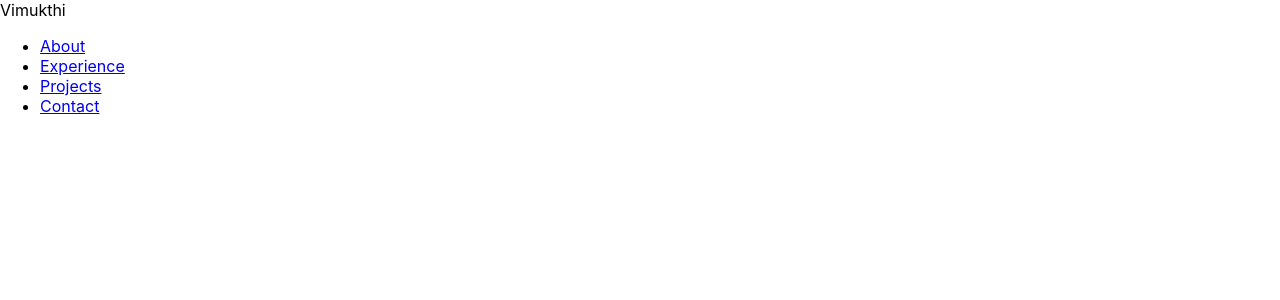
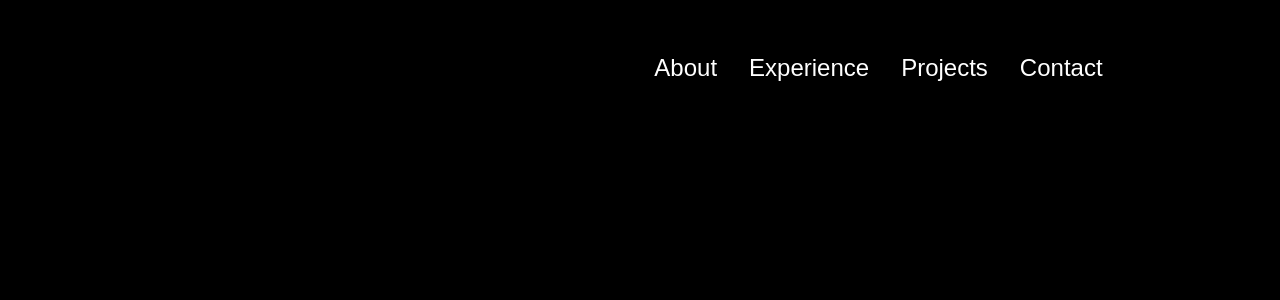
Before and after one commit to VimukthiMK/Portfolio-Vimukthi_Kulathilaka, a React (Create React App) app in the folder portfolio/: page / in a window 1280 px wide. Shown: the top 300 px of the page. Built offline with nearby package versions, Linux system fonts and the light colour scheme.

Commit message:
Navigation CSS

```diff
--- a/portfolio/src/App.js
+++ b/portfolio/src/App.js
@@ -1,4 +1,5 @@
-import React from 'react';
+import React from 'react'
+import'./CSS/style.css'
 import { BrowserRouter as Router, Routes, Route } from 'react-router-dom';
 
 import Header from './Components/Header';
--- /dev/null
+++ b/portfolio/src/CSS/style.css
@@ -0,0 +1,81 @@
+:root{
+    --link-color: white;
+    --link-hover-color: grey;
+    --bg-color: black;
+    --p-color: rgb(35, 223, 207);
+    --text-decoration-color:rgb(181, 181, 181);
+    --border-color:rgb(53, 53, 53);
+    --border-color-2:rgb(163, 163, 163);
+    --detail-container-color:rgb(59, 56, 56);
+
+
+
+
+  }
+  *{
+    margin: 0;
+    padding: 0;
+    box-sizing: border-box;
+    list-style: none;
+    scroll-behavior: smooth;
+    text-decoration: none;
+
+  }
+  body {
+   font-family: 'Poppins', sans-serif;
+   background-color: var(--bg-color);
+
+
+  }
+
+ body {
+    font-family: "Poppins", sans-serif;
+  }
+
+  html {
+    scroll-behavior: smooth;
+  }
+
+  p {
+    color: var(--p-color);
+  }
+
+  /* DESKTOP NAV */
+
+nav,
+.nav-links {
+  display: flex;
+}
+
+nav {
+  justify-content: space-around;
+  align-items: center;
+  height: 17vh;
+}
+
+.nav-links {
+  gap: 2rem;
+  list-style: none;
+  font-size: 1.5rem;
+}
+
+a {
+  color: var(--link-color);
+  text-decoration: none;
+  text-decoration-color: var(--bg-color);
+}
+
+a:hover {
+  color: var(--link-hover-color);
+  text-decoration: underline;
+  text-underline-offset: 1rem;
+  text-decoration-color: var(--text-decoration-color);
+}
+
+.logo {
+  font-size: 2rem;
+}
+
+.logo:hover {
+  cursor: default;
+}
--- a/portfolio/src/Components/Header.js
+++ b/portfolio/src/Components/Header.js
@@ -1,5 +1,6 @@
 import React from 'react'
 import { Link } from 'react-router-dom'
+import'../CSS/style.css'
 
 export default function Header() {
   return (
--- a/portfolio/src/index.css
+++ /dev/null
@@ -1,13 +0,0 @@
-body {
-  margin: 0;
-  font-family: -apple-system, BlinkMacSystemFont, 'Segoe UI', 'Roboto', 'Oxygen',
-    'Ubuntu', 'Cantarell', 'Fira Sans', 'Droid Sans', 'Helvetica Neue',
-    sans-serif;
-  -webkit-font-smoothing: antialiased;
-  -moz-osx-font-smoothing: grayscale;
-}
-
-code {
-  font-family: source-code-pro, Menlo, Monaco, Consolas, 'Courier New',
-    monospace;
-}
--- a/portfolio/src/index.js
+++ b/portfolio/src/index.js
@@ -1,6 +1,5 @@
 import React from 'react';
 import ReactDOM from 'react-dom/client';
-import './index.css';
 import App from './App';
 import reportWebVitals from './reportWebVitals';
 
```
Also changed, not shown: portfolio/src/App.css (deleted).
